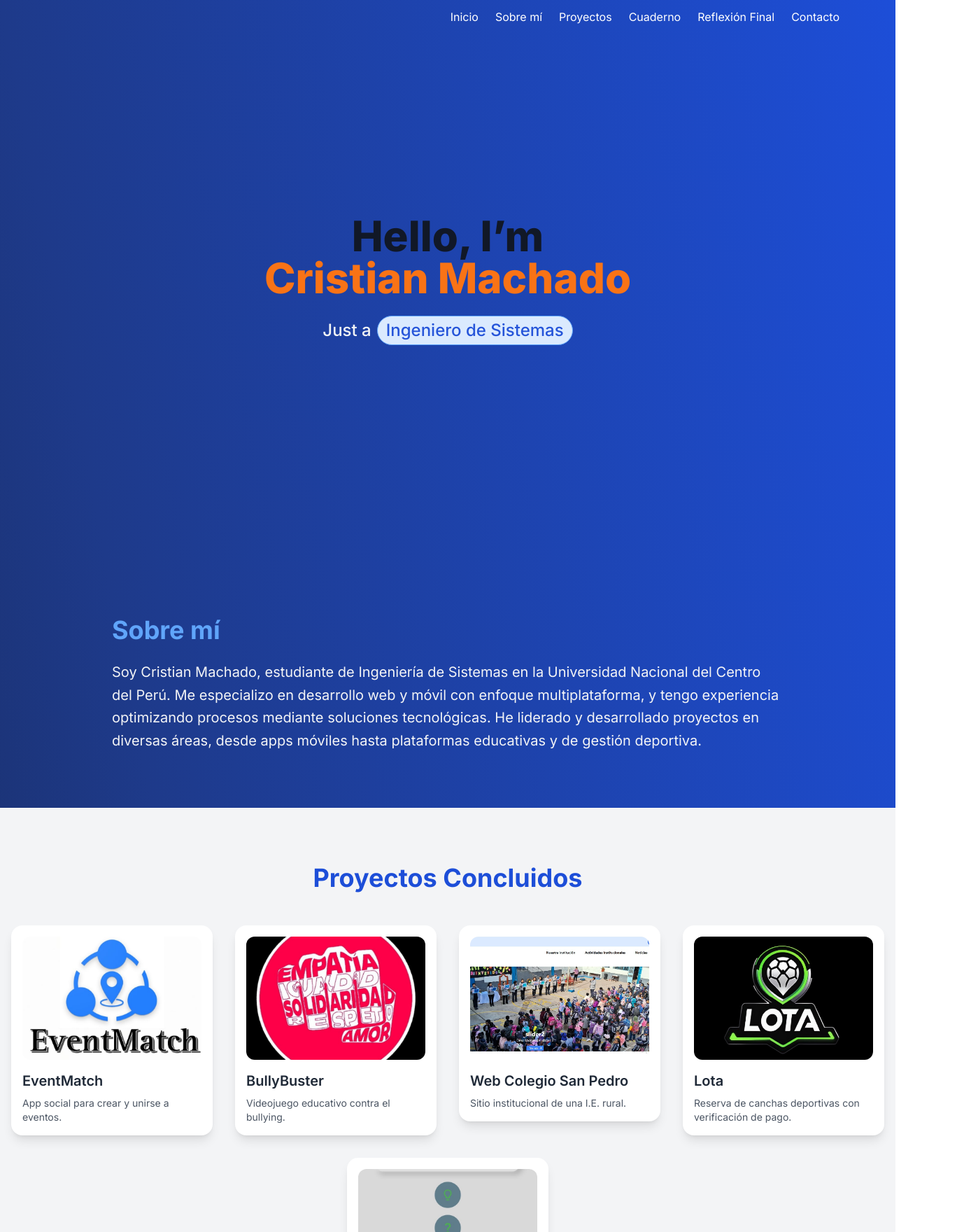
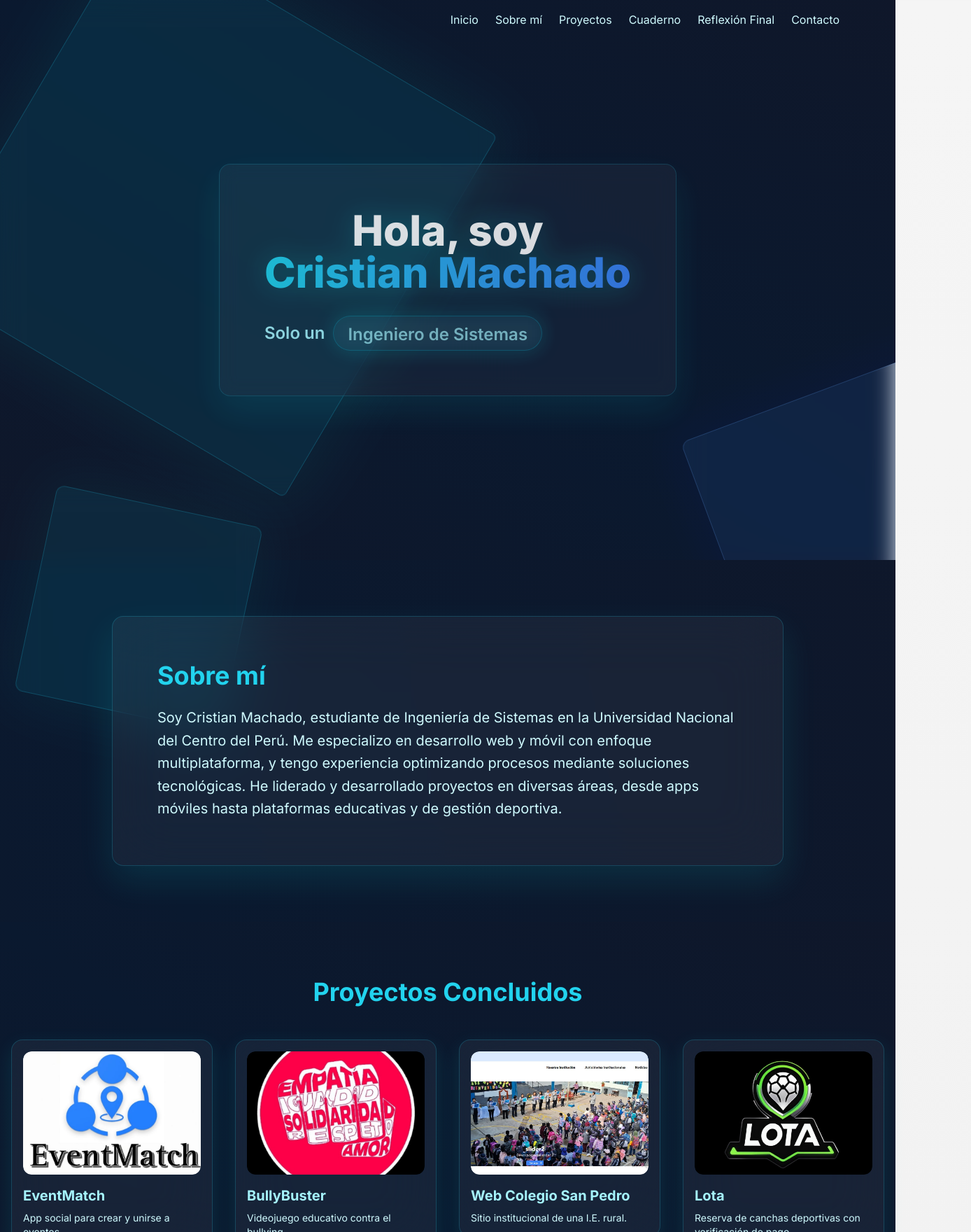
Before and after one commit to cris6mc/crisweb, a Next.js app: page / in a window 1280 px wide. Shown: the top 1760 px of the page at 70% size, 1388 px wide, since content can reach past the window. Built offline with nearby package versions, Linux system fonts and the light colour scheme.

Commit message:
Enhance UI and improve component styles across the application for better user experience

```diff
--- a/src/app/cuaderno/[id]/page.js
+++ b/src/app/cuaderno/[id]/page.js
@@ -3,7 +3,9 @@ import { notFound } from "next/navigation";
 export default async function SemanaDetalle({ params }) {
   const { id } = params;
 
-  const res = await fetch(`${process.env.NEXT_PUBLIC_BASE_URL}/data/cuaderno.json`);
+  const res = await fetch(
+    `${process.env.NEXT_PUBLIC_BASE_URL}/data/cuaderno.json`
+  );
   const data = await res.json();
   const semana = data.find((s) => s.semana === Number(id));
 
@@ -12,45 +14,63 @@ export default async function SemanaDetalle({ params }) {
   }
 
   return (
-    <main className="max-w-4xl mx-auto px-6 py-12 bg-white text-gray-900">
-      <h1 className="text-4xl font-bold text-blue-800 mb-4">
+    <main className="min-h-screen flex flex-col items-center justify-start bg-gradient-to-br from-gray-900 via-blue-900 to-cyan-900 px-4 py-12">
+      <div className="w-full max-w-5xl backdrop-blur-2xl bg-white/5 border border-cyan-400/20 shadow-[0_20px_50px_rgba(0,255,255,0.1)] rounded-2xl p-8 md:p-12">
+
+        <header className="mb-10 text-center">
+          <h1 className="text-5xl font-extrabold text-cyan-300 mb-4">
             Semana {semana.semana}: {semana.titulo}
           </h1>
-      <p className="text-lg mb-6 text-gray-700">{semana.descripcion}</p>
+          <p className="text-lg text-cyan-200 max-w-3xl mx-auto">
+            {semana.descripcion}
+          </p>
+        </header>
 
-      <section className="mb-8">
-        <h2 className="text-2xl font-semibold text-blue-700 mb-2">Temas</h2>
-        <ul className="list-disc list-inside space-y-1">
+        <section className="mb-12">
+          <h2 className="text-3xl font-bold text-cyan-300 mb-4 border-b border-cyan-400/20 pb-2">
+            📌 Temas
+          </h2>
+          <ul className="grid grid-cols-1 md:grid-cols-2 gap-4">
             {semana.temas.map((tema, index) => (
-            <li key={index} className="text-gray-800">
-              {tema}
+              <li
+                key={index}
+                className="backdrop-blur-lg bg-white/5 border border-cyan-400/10 rounded-lg p-4 text-cyan-100 shadow-[0_4px_15px_rgba(0,255,255,0.05)]"
+              >
+                ✅ {tema}
               </li>
             ))}
           </ul>
         </section>
 
-      <section className="mb-8">
-        <h2 className="text-2xl font-semibold text-blue-700 mb-2">Ejemplo de Código</h2>
-        <pre className="bg-gray-100 text-gray-800 p-4 rounded-lg overflow-auto text-sm border border-gray-300">
+        <section className="mb-12">
+          <h2 className="text-3xl font-bold text-cyan-300 mb-4 border-b border-cyan-400/20 pb-2">
+            💻 Ejemplo de Código
+          </h2>
+          <pre className="bg-white/10 border border-cyan-400/10 text-cyan-100 p-6 rounded-xl overflow-auto text-sm shadow-inner">
             <code>{semana.codigo}</code>
           </pre>
         </section>
 
-      <section className="mb-8">
-        <h2 className="text-2xl font-semibold text-blue-700 mb-2">Reflexión</h2>
-        <p className="text-gray-800">{semana.reflexion}</p>
+        <section className="mb-12">
+          <h2 className="text-3xl font-bold text-cyan-300 mb-4 border-b border-cyan-400/20 pb-2">
+            ✨ Reflexión
+          </h2>
+          <p className="text-cyan-100 leading-relaxed">
+            {semana.reflexion}
+          </p>
         </section>
 
         <section>
-        <h2 className="text-2xl font-semibold text-blue-700 mb-2">Bibliografía</h2>
-        <ul className="list-disc list-inside space-y-1">
+          <h2 className="text-3xl font-bold text-cyan-300 mb-4 border-b border-cyan-400/20 pb-2">
+            📚 Bibliografía
+          </h2>
+          <ul className="list-disc list-inside space-y-2 text-cyan-100">
             {semana.bibliografias.map((biblio, index) => (
-            <li key={index} className="text-gray-800">
-              {biblio}
-            </li>
+              <li key={index}>{biblio}</li>
             ))}
           </ul>
         </section>
+      </div>
     </main>
   );
 }
--- a/src/app/layout.js
+++ b/src/app/layout.js
@@ -13,16 +13,10 @@ export const metadata = {
 export default function RootLayout({ children }) {
   return (
     <html lang="en">
-      <body className={inter.className}>
-        <div className="relative group">
-          <div className="absolute z-10 bottom-8 right-8">
-            <button>botonnn</button>
-          </div>
-          <div className="relative z-0">
+      <body >
+          <div className="bg-gradient-to-tr from-[#0f172a] via-[#0a192f] to-[#0f172a] text-cyan-100 ">
             {children}
           </div>
-
-        </div>
 
       </body>
     </html>
--- a/src/app/page.js
+++ b/src/app/page.js
@@ -4,12 +4,10 @@ import CuadernoSemanal from "@/components/CuadernoSemanal";
 import Intro from "@/components/Intro";
 import Navbar from "@/components/Navbar";
 import ReflexionFinal from "@/components/ReflexionFinal";
-import Image from "next/image";
 
 export default function Home() {
   return (
-    <main className="bg-gradient-to-tr from-gray-900 via-blue-900 to-blue-700 text-gray-100 min-h-screen">
-
+    <main className="bg-gradient-to-tr from-[#0f172a] via-[#0a192f] to-[#0f172a] text-cyan-100 min-h-screen">
       <Navbar />
 
       {/* Portada */}
@@ -18,63 +16,102 @@ export default function Home() {
       </div>
 
       {/* SOBRE MÍ */}
-      <section id="sobre-mi" className="py-20 px-8 max-w-5xl mx-auto">
-        <h2 className="text-4xl font-bold text-blue-400 mb-6">Sobre mí</h2>
-        <p className="text-xl leading-relaxed">
+      <section
+        id="sobre-mi"
+        className="relative py-20 px-8 max-w-5xl mx-auto"
+      >
+        <div className="relative z-10 backdrop-blur-2xl bg-white/5 border border-cyan-400/20 shadow-[0_20px_50px_rgba(0,255,255,0.1)] rounded-2xl p-10 md:p-16">
+          <h2 className="text-4xl font-bold text-cyan-400 mb-6">Sobre mí</h2>
+          <p className="text-xl leading-relaxed text-cyan-100">
             Soy Cristian Machado, estudiante de Ingeniería de Sistemas en la Universidad Nacional del Centro del Perú.
             Me especializo en desarrollo web y móvil con enfoque multiplataforma, y tengo experiencia optimizando procesos mediante soluciones tecnológicas.
             He liderado y desarrollado proyectos en diversas áreas, desde apps móviles hasta plataformas educativas y de gestión deportiva.
           </p>
+        </div>
+
+        {/* Figura decorativa */}
+        <div className="absolute -top-20 -left-20 w-[300px] h-[300px] bg-cyan-500/10 backdrop-blur-lg rotate-12 rounded-xl border border-cyan-400/20 shadow-[0_0_80px_10px_rgba(0,255,255,0.05)]" />
       </section>
 
       {/* PROYECTOS */}
-      <section id="proyectos" className="py-20 bg-gray-100 text-gray-900">
-        <h2 className="text-4xl font-bold text-center mb-12 text-blue-700">Proyectos Concluidos</h2>
+      <section
+        id="proyectos"
+        className="relative py-20 bg-gradient-to-tr from-[#0f172a] via-[#0a192f] to-[#0f172a]"
+      >
+        <h2 className="text-4xl font-bold text-center mb-12 text-cyan-400">
+          Proyectos Concluidos
+        </h2>
         <div className="flex flex-wrap justify-center gap-8 px-4 max-w-7xl mx-auto">
-          <CardProject image="/images/eventmatch.jpg" title="EventMatch" description="App social para crear y unirse a eventos." url={"https://github.com/cris6mc/EventMatch"} />
-          <CardProject image="/images/bullybuster.jpg" title="BullyBuster" description="Videojuego educativo contra el bullying." url={"https://github.com/cris6mc/PowerUp"} />
-          <CardProject image="/images/cole.jpg" title="Web Colegio San Pedro" description="Sitio institucional de una I.E. rural." url={"https://github.com/cris6mc/colegio-san-pedro"} />
-          <CardProject image="/images/lota.png" title="Lota" description="Reserva de canchas deportivas con verificación de pago." url={"https://github.com/cris6mc/lota"}/>
-          <CardProject image="/images/investigo.jpg" title="InvestiGo" description="App con IA para guiar el desarrollo de tesis." url={"https://github.com/cris6mc/colegio-san-pedro"}/>
+          <CardProject
+            image="/images/eventmatch.jpg"
+            title="EventMatch"
+            description="App social para crear y unirse a eventos."
+            url={"https://github.com/cris6mc/EventMatch"}
+          />
+          <CardProject
+            image="/images/bullybuster.jpg"
+            title="BullyBuster"
+            description="Videojuego educativo contra el bullying."
+            url={"https://github.com/cris6mc/PowerUp"}
+          />
+          <CardProject
+            image="/images/cole.jpg"
+            title="Web Colegio San Pedro"
+            description="Sitio institucional de una I.E. rural."
+            url={"https://github.com/cris6mc/colegio-san-pedro"}
+          />
+          <CardProject
+            image="/images/lota.png"
+            title="Lota"
+            description="Reserva de canchas deportivas con verificación de pago."
+            url={"https://github.com/cris6mc/lota"}
+          />
+          <CardProject
+            image="/images/investigo.jpg"
+            title="InvestiGo"
+            description="App con IA para guiar el desarrollo de tesis."
+            url={"https://github.com/cris6mc/colegio-san-pedro"}
+          />
+        </div>
+
+        {/* Figura decorativa */}
+        <div className="absolute -bottom-20 -right-20 w-[300px] h-[300px] bg-blue-500/10 backdrop-blur-lg -rotate-12 rounded-xl border border-blue-400/20 shadow-[0_0_80px_10px_rgba(0,0,255,0.05)]" />
+      </section>
+
+      {/* CUADERNO DE SEMANAS */}
+      <section
+        id="cuaderno"
+        className="relative py-20 px-6 max-w-5xl mx-auto space-y-16"
+      >
+        <div className="backdrop-blur-2xl bg-white/5 border border-cyan-400/20 shadow-[0_20px_50px_rgba(0,255,255,0.1)] rounded-2xl p-10 md:p-16">
+          <CuadernoSemanal />
         </div>
       </section>
 
-      {/* CUADERNO DE SEMANAS */}
-      <section id="cuaderno" className="py-20 px-6 max-w-5xl mx-auto space-y-16">
-        <CuadernoSemanal />
-
-      </section>
-
       {/* REFLEXIÓN FINAL */}
-      <section id="reflexion-final" className="py-20 px-6 max-w-5xl mx-auto">
+      <section
+        id="reflexion-final"
+        className="relative py-20 px-6 max-w-5xl mx-auto"
+      >
+        <div className="backdrop-blur-2xl bg-white/5 border border-cyan-400/20 shadow-[0_20px_50px_rgba(0,255,255,0.1)] rounded-2xl p-10 md:p-16">
           <ReflexionFinal />
-      </section>
-
-      {/* BIBLIOGRAFÍA */}
-      <section className="py-20 px-6 max-w-5xl mx-auto">
-        <h2 className="text-4xl font-bold text-blue-400 mb-6">Bibliografía</h2>
-        <ul className="list-disc list-inside text-lg">
-          <li>Pressman, R. S. (2010). Ingeniería de Software. McGraw-Hill.</li>
-          <li>ISO/IEC 25010:2011 – Modelos de calidad de software.</li>
-          <li>https://developer.mozilla.org</li>
-          <li>https://react.dev</li>
-          <li>https://nextjs.org</li>
-        </ul>
+        </div>
       </section>
 
       {/* FRASE MOTIVADORA */}
-      <section className="py-32 text-center text-blue-100 text-2xl md:text-4xl font-semibold bg-blue-900 bg-opacity-90">
+      <section className="py-32 text-center text-cyan-200 text-2xl md:text-4xl font-semibold bg-[#0a192f]">
         “El mejor proceso es el que no existe”
       </section>
 
       {/* CONTACTO */}
-      <section id="contacto" className="py-20 bg-gray-100 text-gray-900">
-        <h2 className="text-4xl font-bold text-center mb-10 text-blue-700">
+      <section
+        id="contacto"
+        className="relative py-20 bg-gradient-to-tr from-[#0f172a] via-[#0a192f] to-[#0f172a]"
+      >
+        <h2 className="text-4xl font-bold text-center mb-10 text-cyan-400">
           Contacto
         </h2>
-        <div className="max-w-3xl mx-auto px-4">
         <ContactForm />
-        </div>
       </section>
     </main>
   );
--- a/src/components/CardProject.jsx
+++ b/src/components/CardProject.jsx
@@ -2,9 +2,14 @@ import Image from "next/image";
 
 function CardProject({ image, title, description, url }) {
   return (
-    <a href={url} target="_blank" rel="noopener noreferrer">
-        <div className="w-72 bg-white rounded-2xl shadow-lg overflow-hidden transition-transform transform hover:scale-105 hover:shadow-xl p-4">
-      <div className="w-full h-44 relative mb-4">
+    <a
+      href={url}
+      target="_blank"
+      rel="noopener noreferrer"
+      className="transform transition-transform hover:scale-105"
+    >
+      <div className="w-72 backdrop-blur-2xl bg-white/5 border border-cyan-400/20 shadow-[0_10px_30px_rgba(0,255,255,0.1)] rounded-2xl overflow-hidden p-4 transition-shadow hover:shadow-[0_20px_50px_rgba(0,255,255,0.2)]">
+        <div className="w-full h-44 relative mb-4 rounded-xl overflow-hidden">
           <Image
             src={image}
             alt={title}
@@ -12,11 +17,10 @@ function CardProject({ image, title, description, url }) {
             className="object-cover rounded-xl"
           />
         </div>
-      <h3 className="text-xl font-semibold text-gray-800 mb-2">{title}</h3>
-      <p className="text-sm text-gray-600">{description}</p>
+        <h3 className="text-xl font-bold text-cyan-200 mb-2">{title}</h3>
+        <p className="text-sm text-cyan-100">{description}</p>
       </div>
     </a>
-
   );
 }
 
--- a/src/components/CuadernoSemanal.jsx
+++ b/src/components/CuadernoSemanal.jsx
@@ -1,6 +1,6 @@
 "use client";
 import { useEffect, useState } from "react";
-import Link from "next/link"; // 👈 Import Link de Next.js
+import Link from "next/link";
 
 const CuadernoSemanal = () => {
   const [semanas, setSemanas] = useState([]);
@@ -16,22 +16,22 @@ const CuadernoSemanal = () => {
   }, []);
 
   return (
-    <section className="text-white py-20 px-6" id="cuaderno">
-      <h2 className="text-4xl font-bold text-center mb-12 text-orange-500">
+    <section className="text-cyan-100 py-20 px-6" id="cuaderno">
+      <h2 className="text-4xl font-bold text-center mb-12 text-cyan-400">
         Cuaderno Semanal
       </h2>
-      <div className="max-w-6xl mx-auto grid gap-10">
+      <div className="max-w-6xl mx-auto grid gap-10 md:grid-cols-2">
         {semanas.map((semana) => (
           <Link
-            key={semana.semana} // ✅ Aquí debe ir la key
+            key={semana.semana}
             href={`/cuaderno/${semana.semana}`}
-            className=""
+            className="block transform transition-transform hover:scale-105"
           >
-            <div className="bg-orange-500 border p-6 rounded-lg shadow-md">
-              <h3 className="text-2xl font-bold text-blue-600 mb-2">
+            <div className="backdrop-blur-2xl bg-white/5 border border-cyan-400/20 shadow-[0_10px_30px_rgba(0,255,255,0.1)] hover:shadow-[0_20px_50px_rgba(0,255,255,0.2)] p-6 rounded-2xl">
+              <h3 className="text-2xl font-bold text-cyan-300 mb-2">
                 Semana {semana.semana}: {semana.titulo}
               </h3>
-              <p className="mb-4">{semana.descripcion}</p>
+              <p className="text-cyan-100">{semana.descripcion}</p>
             </div>
           </Link>
         ))}
--- a/src/components/Intro.jsx
+++ b/src/components/Intro.jsx
@@ -4,8 +4,9 @@ import { motion, AnimatePresence } from "framer-motion";
 
 const tags = [
   "Full-Stack Developer",
-  "Especialista en optimización de procesos",
+  "Especialista en procesos",
   "Ingeniero de Sistemas",
+  "Desarrollador Móvil",
 ];
 
 function Intro() {
@@ -16,18 +17,40 @@ function Intro() {
       setIndex((prev) => (prev + 1) % tags.length);
     }, 3000);
     return () => clearInterval(interval);
-  }, []); // ✅ ahora sin warning
+  }, []);
 
   return (
-    <section className="observer flex flex-col h-screen justify-center items-center text-center px-4">
-      <h1 className="text-5xl md:text-6xl font-extrabold text-gray-900 leading-tight">
-        Hello, I’m <br />
-        <span className="text-orange-500">Cristian Machado</span>
+    <section className="relative flex flex-col h-screen justify-center items-center text-center px-4 overflow-hidden bg-gradient-to-tr from-[#0f172a] via-[#0a192f] to-[#0f172a]">
+      {/* Geometría tech: panel */}
+      <motion.div
+        className="absolute top-0 left-0 w-[600px] h-[600px] bg-cyan-500/10 backdrop-blur-lg rotate-12 rounded-lg border border-cyan-400/20 shadow-[0_0_80px_20px_rgba(0,255,255,0.05)]"
+        animate={{ rotate: 360 }}
+        transition={{ repeat: Infinity, duration: 80, ease: "linear" }}
+      />
+
+      <motion.div
+        className="absolute bottom-[-150px] right-[-150px] w-[400px] h-[400px] bg-blue-500/10 backdrop-blur-lg -rotate-12 rounded-xl border border-blue-400/20 shadow-[0_0_60px_10px_rgba(0,0,255,0.05)]"
+        animate={{ rotate: -360 }}
+        transition={{ repeat: Infinity, duration: 120, ease: "linear" }}
+      />
+
+      {/* Card principal */}
+      <motion.div
+        initial={{ scale: 0.95, opacity: 0 }}
+        animate={{ scale: 1, opacity: 0.85 }}
+        transition={{ duration: 1, ease: "easeOut" }}
+        className="relative z-10 backdrop-blur-md bg-white/5 border border-cyan-400/20 shadow-[0_20px_50px_rgba(0,255,255,0.1)] rounded-2xl p-10 md:p-16 max-w-2xl transform hover:scale-105 transition-transform duration-500"
+      >
+        <h1 className="text-5xl md:text-6xl font-extrabold text-white leading-tight drop-shadow-[0_0_20px_rgba(0,255,255,0.3)]">
+          Hola, soy <br />
+          <span className="bg-gradient-to-r from-cyan-400 to-blue-500 bg-clip-text text-transparent">
+            Cristian Machado
+          </span>
         </h1>
 
-      <div className="mt-6 flex items-center gap-2 text-xl md:text-2xl font-medium">
-        <span>Just a</span>
-        <div className="min-w-[200px] px-3 py-1 bg-blue-100 border border-blue-400 rounded-full text-blue-700">
+        <div className="mt-8 flex items-center gap-3 text-xl md:text-2xl font-semibold text-cyan-200">
+          <span>Solo un </span>
+          <div className="min-w-[220px] px-5 py-2 bg-cyan-400/10 backdrop-blur-md border border-cyan-500/30 rounded-full shadow-[0_0_30px_rgba(0,255,255,0.2)] transform hover:scale-105 transition-transform duration-500">
             <AnimatePresence mode="wait">
               <motion.span
                 key={tags[index]}
@@ -42,6 +65,7 @@ function Intro() {
             </AnimatePresence>
           </div>
         </div>
+      </motion.div>
     </section>
   );
 }
--- a/src/components/Navbar.jsx
+++ b/src/components/Navbar.jsx
@@ -23,17 +23,19 @@ const Navbar = () => {
 
   return (
     <nav
-        className={`fixed top-0 w-full z-50 transition-all ${
-            scrolled ? "bg-blue-900 shadow-md" : "bg-transparent"
+      className={`fixed top-0 w-full z-50 transition-all duration-500 ${
+        scrolled
+          ? "backdrop-blur-md bg-white/5 border-b border-cyan-400/20 shadow-[0_8px_20px_rgba(0,255,255,0.1)]"
+          : "bg-transparent"
       }`}
     >
-        <div className="max-w-6xl mx-auto px-4 py-3 flex justify-end items-center">
-            <ul className="flex space-x-6 text-white text-sm md:text-base">
+      <div className="max-w-6xl mx-auto px-4 py-4 flex justify-end items-center">
+        <ul className="flex space-x-6 text-cyan-100 text-sm md:text-base">
           {sections.map((section) => (
             <li key={section.id}>
               <a
                 href={`#${section.id}`}
-                            className="hover:text-blue-300 transition"
+                className="hover:text-cyan-300 hover:drop-shadow-[0_0_5px_rgba(0,255,255,0.6)] transition"
               >
                 {section.label}
               </a>
```
Also changed, not shown: src/components/ContactForm.jsx (+46 -16 lines). Lines whose indentation alone changed are shown as unchanged.
